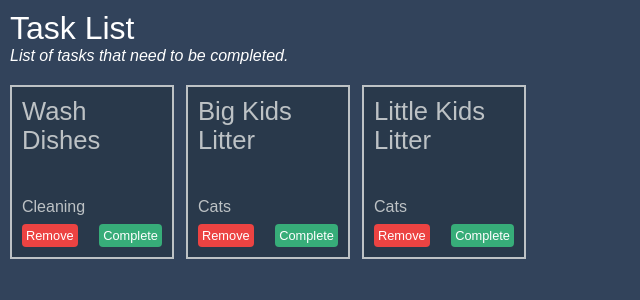
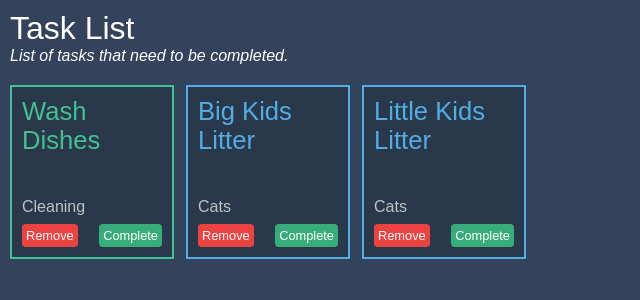
Before and after one commit to SirBoots560/HomeSite, an Angular app: page / in a window 1280 px wide. Shown: the top 300 px of the page, without its empty margins (0-640 px from the left). Built offline with nearby package versions, Linux system fonts and the light colour scheme.

Commit message:
Adding ngClass clause to task-item

```diff
--- a/src/app/task-item-list/task-item-list.component.html
+++ b/src/app/task-item-list/task-item-list.component.html
@@ -1,8 +1,7 @@
 <section>
-    <div *ngFor="let taskItem of taskItems">
         <hs-task-item
-            *ngIf="!taskItem.complete"
+            [ngClass]="{'medium-movies': taskItem.category==='Cats', 'medium-series': taskItem.category==='Cleaning'}"
+            *ngFor="let taskItem of taskItems"
             [taskItem]="taskItem"
             (delete)="onTaskItemDelete($event)"></hs-task-item>
-    </div>
   </section>
```
